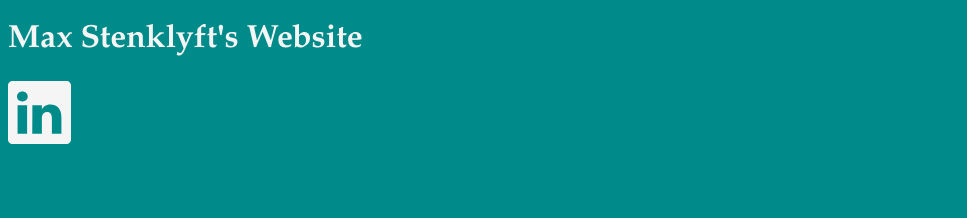
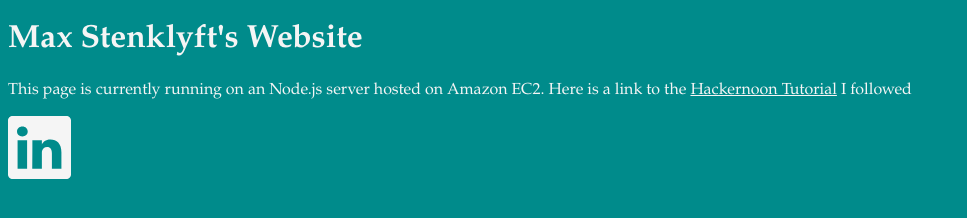
Before and after one commit to MaxStenklyft/MaxStenklyft, a website: page public/index.html in a window 1280 px wide. Shown: the whole page, without its empty margins (0-967 px from the left). Drawn offline with nearby package versions, Linux system fonts and the light colour scheme.

Commit message:
added link to tutorial used

```diff
--- a/public/index.html
+++ b/public/index.html
@@ -8,6 +8,7 @@
     <body>
         <div>
             <h1 style="width:90%">Max Stenklyft's Website</h1>
+            <p>This page is currently running on an Node.js server hosted on Amazon EC2. Here is a link to the <a href="https://hackernoon.com/tutorial-creating-and-managing-a-node-js-server-on-aws-part-1-d67367ac5171?gi=5e20325322a1">Hackernoon Tutorial</a> I followed</p>
             <a href="https://www.linkedin.com/in/max-stenklyft"  target="_blank">
                 <img class="social-media-logo" src="linkedin-logo.svg">
             </a>
```
